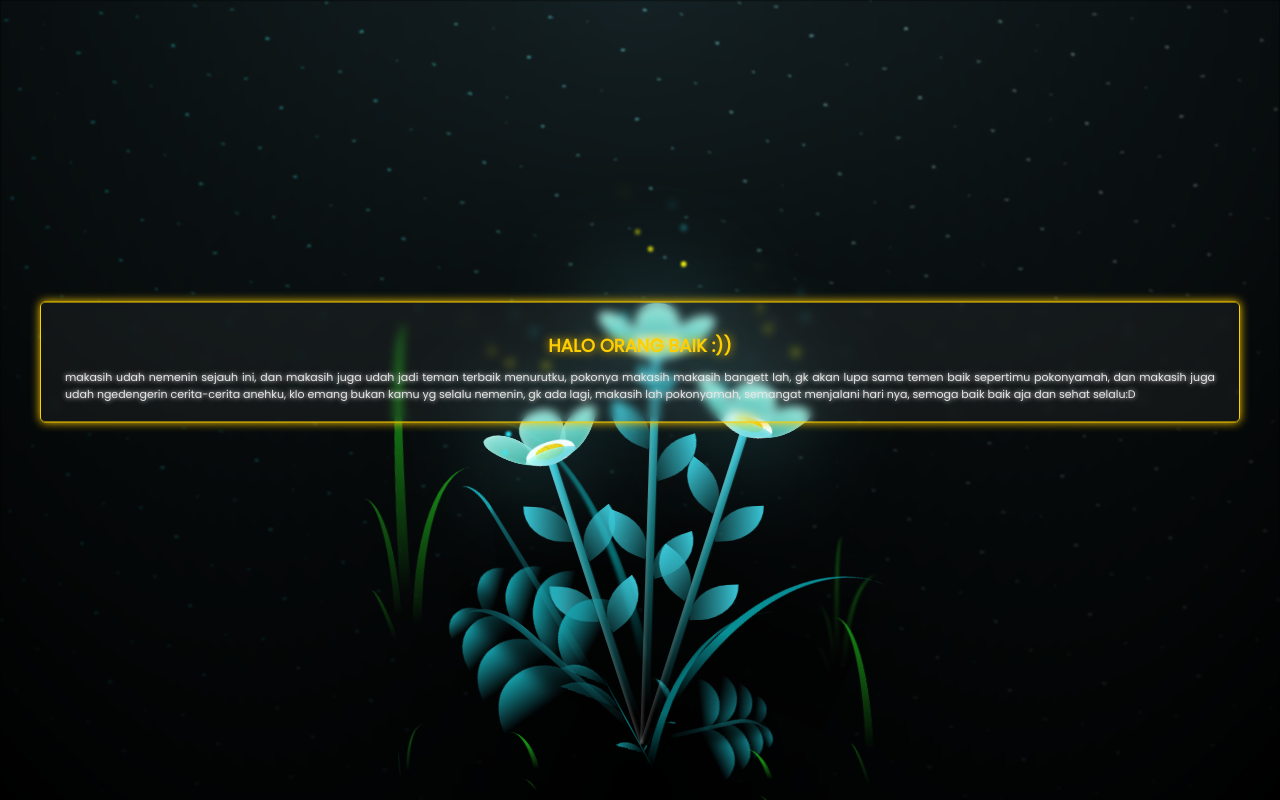
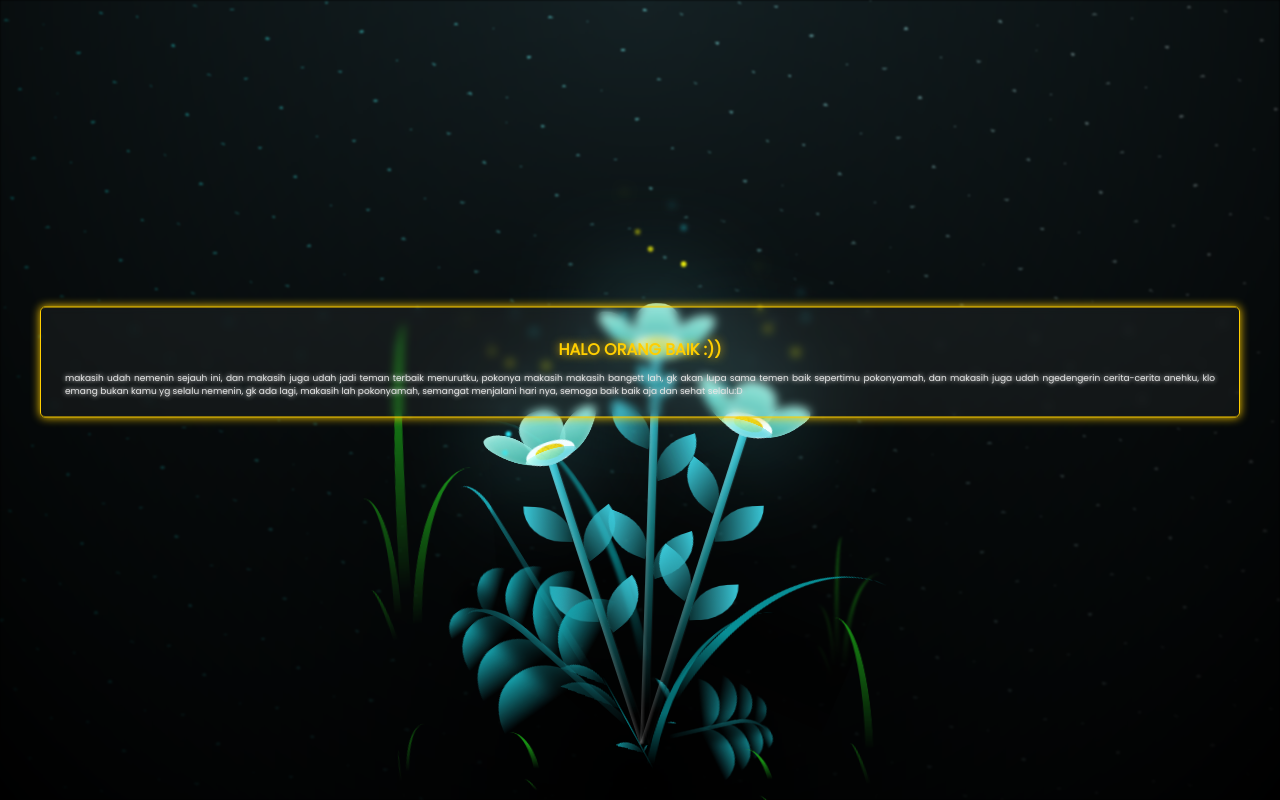
Before and after one commit to Minz006/maafin, a plain HTML site: page pesan.html in a window 1280 px wide. Drawn offline with Linux system fonts and the light colour scheme.

Commit message:
Update pesan.css

```diff
--- a/css/pesan.css
+++ b/css/pesan.css
@@ -40,7 +40,7 @@
   z-index: -1;
   box-shadow: 0 0 10px #ffce00;
   opacity: 0;
-  transition-delay: 2s;
+  transition-delay: 2.5s;
   transform: scale(0.8);
 }
 .pesan.aktif::before {
@@ -51,7 +51,7 @@
   color: #ffce00;
   text-align: center;
   padding: 30px 20px 10px;
-  font-size: 18px;
+  font-size: 16px;
   font-weight: bold;
   text-transform: uppercase;
   text-shadow: 0 0 10px #ffce00;
@@ -59,7 +59,7 @@
 .pesan p{
   text-align: justify;
   padding: 0 25px 20px;
-  font-size: 11px;
+  font-size: 9px;
   color: #e7e7e7;
   text-shadow: 0 0 5px #fff;
   /* color: #ffce00; */
```
